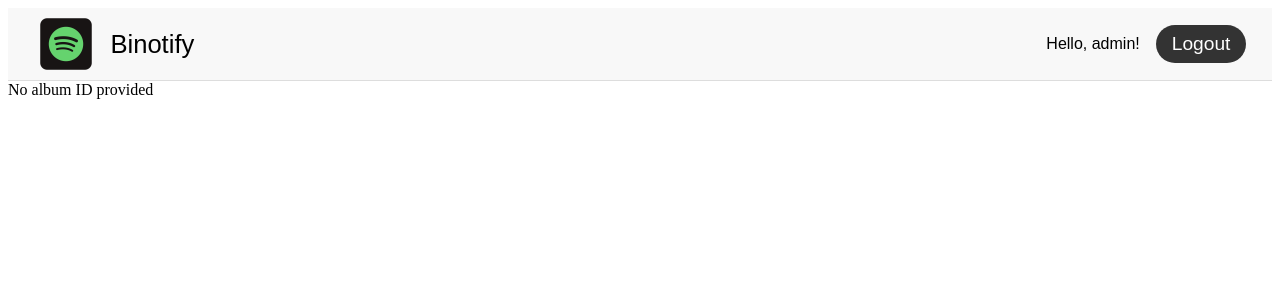
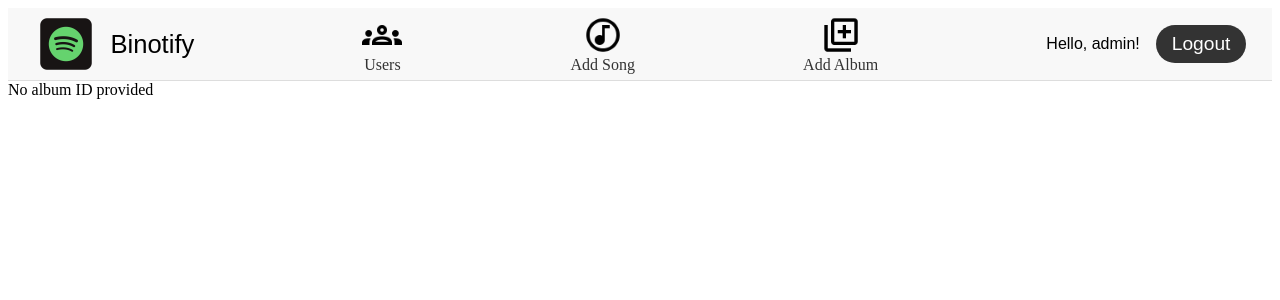
Before and after one commit to NayotamaPradipta/BinotifyApp, a PHP site: page /album_detail.php in a window 1280 px wide. Shown: the top 300 px of the page. Run offline with PHP 8.4, Linux system fonts and the light colour scheme; a user stored in the database is signed in; a stand-in replaces the project's code that opens the database connection; some libraries are stand-ins or nearby versions; some web fonts are replaced.

Commit message:
feat: new frontend navbar for admin

```diff
--- a/navbar.php
+++ b/navbar.php
@@ -17,6 +17,7 @@
 
 
 <div id="navbar" class="container-navbar">
+
     <a href="index.php" class="logo-title">
         <img src="./public/favicon.ico" class="logo-img">
         <div id="binotify-title" class="text-title large-title">
@@ -24,6 +25,16 @@
         </div>
     </a>
     <?php
+        if ($isLogged && $_SESSION['username'] == 'admin') {
+            echo '
+                <div class="user-list link-item">
+                    <a href="" class="user-list-button">
+                        <img src="./public/image/user.png" alt="Add User" width="40" height="40"/>
+                        <span>Users</span>
+                    </a>
+                </div>
+            ';
+        }
         $requestUri = basename(parse_url($_SERVER['REQUEST_URI'], PHP_URL_PATH));
         if ($requestUri == "index.php"|| $requestUri == "" || $requestUri == "search.php"){
             echo '
@@ -32,6 +43,12 @@
                         <input type="text" name="query" id="searchInput" placeholder="Search for songs...">
                         <button type="submit">Search</button>
                     </form>
+                </div>
+                <div class="album-list link-item">
+                    <a href="./album.php" class="album-list">
+                        <img src="./public/image/album.png" alt="Album List" width="40" height="40"/>
+                        <span>Album</span>
+                    </a>
                 </div>
             ';
         }
@@ -45,6 +62,24 @@
             ';
         }
         if ($isLogged){
+            if ($_SESSION['username'] == 'admin') {
+                echo
+                '
+                <div class="add-song link-item">
+                    <a href="" class="add-song-button">
+                        <img src="./public/image/addSong.png" alt="Add Song" width="40" height="40"/>
+                        <span>Add Song</span>
+                    </a>
+                </div>
+                <div class="add-album link-item">
+                    <a href="" class="add-album-button">
+                        <img src="./public/image/addAlbum.png" alt="Add Album" width="40" height="40"/>
+                        <span>Add Album</span>
+                    </a>
+                </div>
+
+                ';
+            }
             echo
             '<div class="user-info">
                 <p class="user-name"> Hello, ' . htmlspecialchars($_SESSION['username']) .  '!</p>
--- a/public/css/album_detail.css
+++ b/public/css/album_detail.css
@@ -30,6 +30,7 @@ html, body {
     border-radius: 1em;
     box-shadow: 0 0 10 px rgba(0, 0, 0, 0.5);
     text-align: center;
+    text-decoration: none;
 }
 
 .album-detail img {
--- a/public/css/navbar.css
+++ b/public/css/navbar.css
@@ -94,6 +94,20 @@
   font-family: "spotify-circular-b", Arial, sans-serif;
 }
 
+.link-item a {
+  display: flex;
+  flex-direction: column;
+  align-items: center;
+  text-align: center;
+  color:#333;
+  text-decoration: none;
+}
+
+.link-item span {
+  margin-top: 1px;
+}
+
+
 @media (max-width: 768px) {
   .logo-img {
     width: 10vw;
```
Also changed, not shown: public/image/addAlbum.png (added), public/image/addSong.png (added), public/image/album.png (added), public/image/user.png (added).
